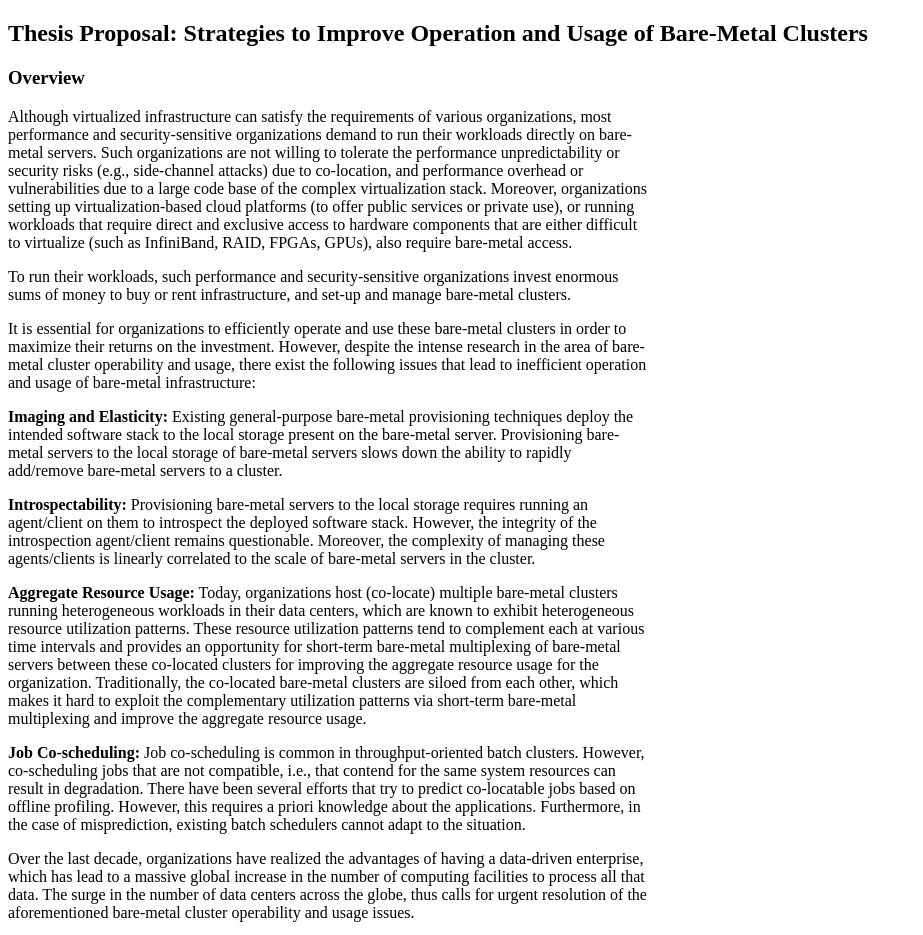
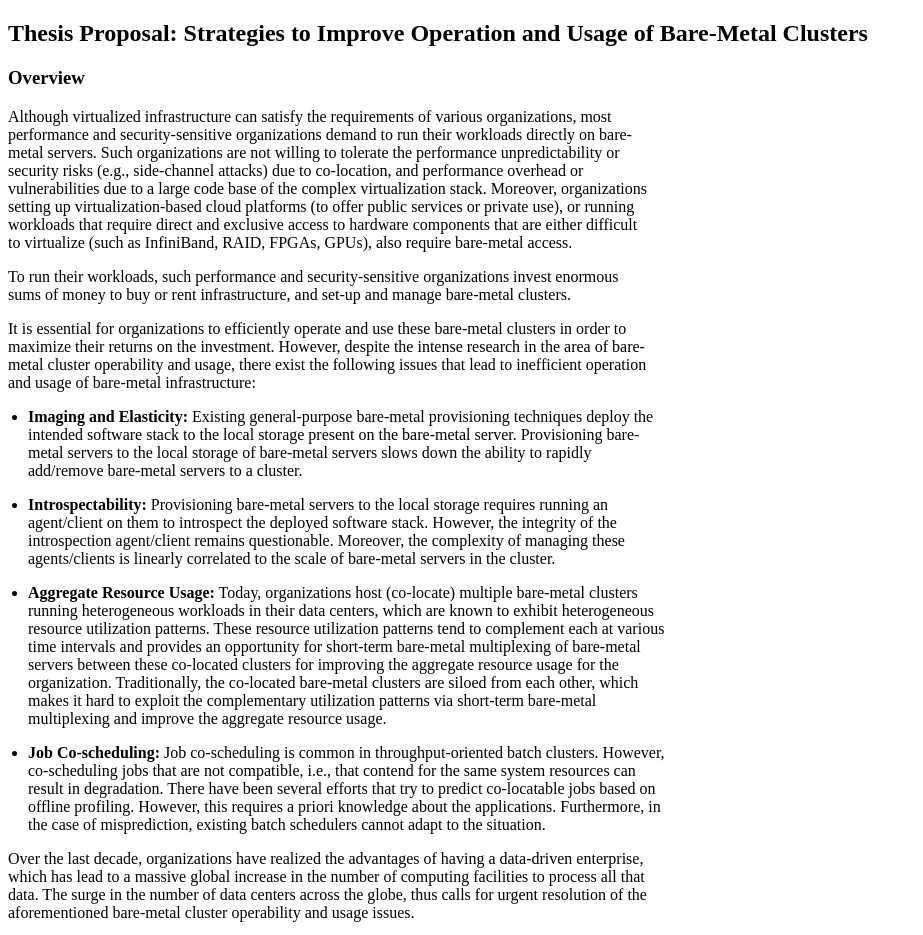
Before and after one commit to apoorvemohan/apoorvemohan.github.io, a plain HTML site: page thesis/proposal.html in a window 1280 px wide. Shown: the top 935 px of the page, without its empty margins (0-923 px from the left). Drawn offline with Linux system fonts and the light colour scheme.

Commit message:
add bullet padding proposal page

```diff
--- a/thesis/proposal.html
+++ b/thesis/proposal.html
@@ -16,8 +16,7 @@
             }
   /*]]>*/
 ul {
-  list-style: none;
-  padding-left: 0;
+  padding-left: 20px;
 }
   </style>
 
```
